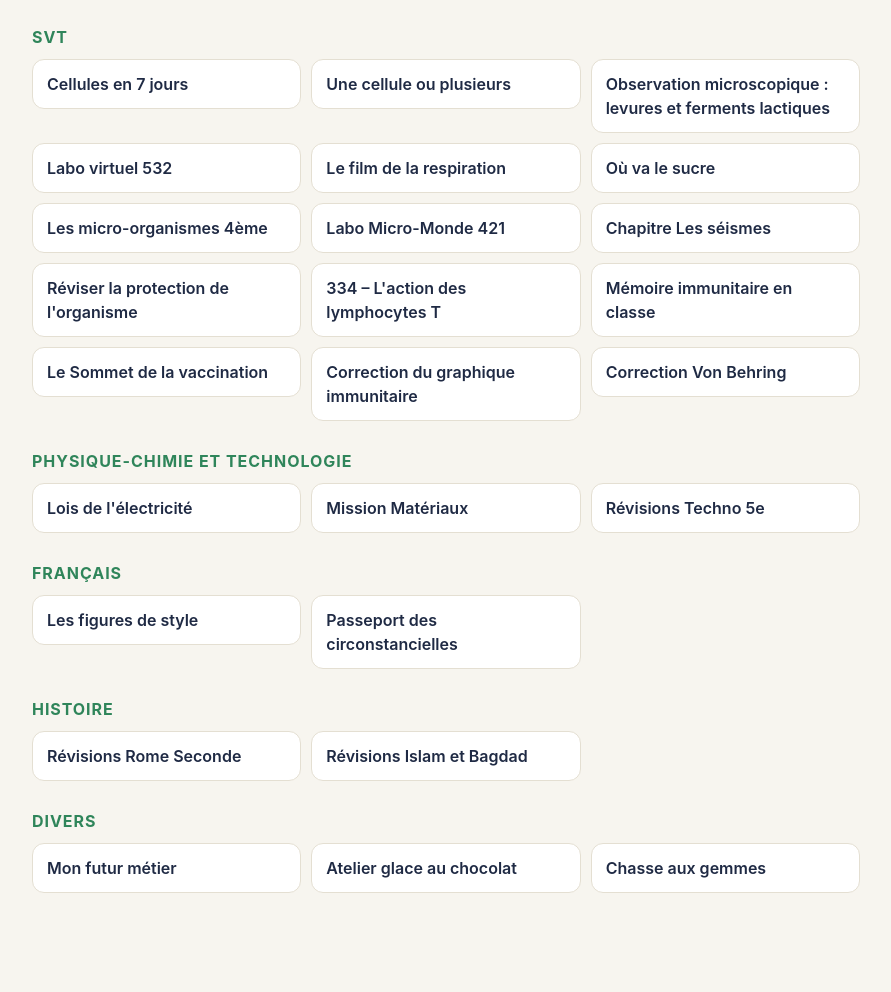
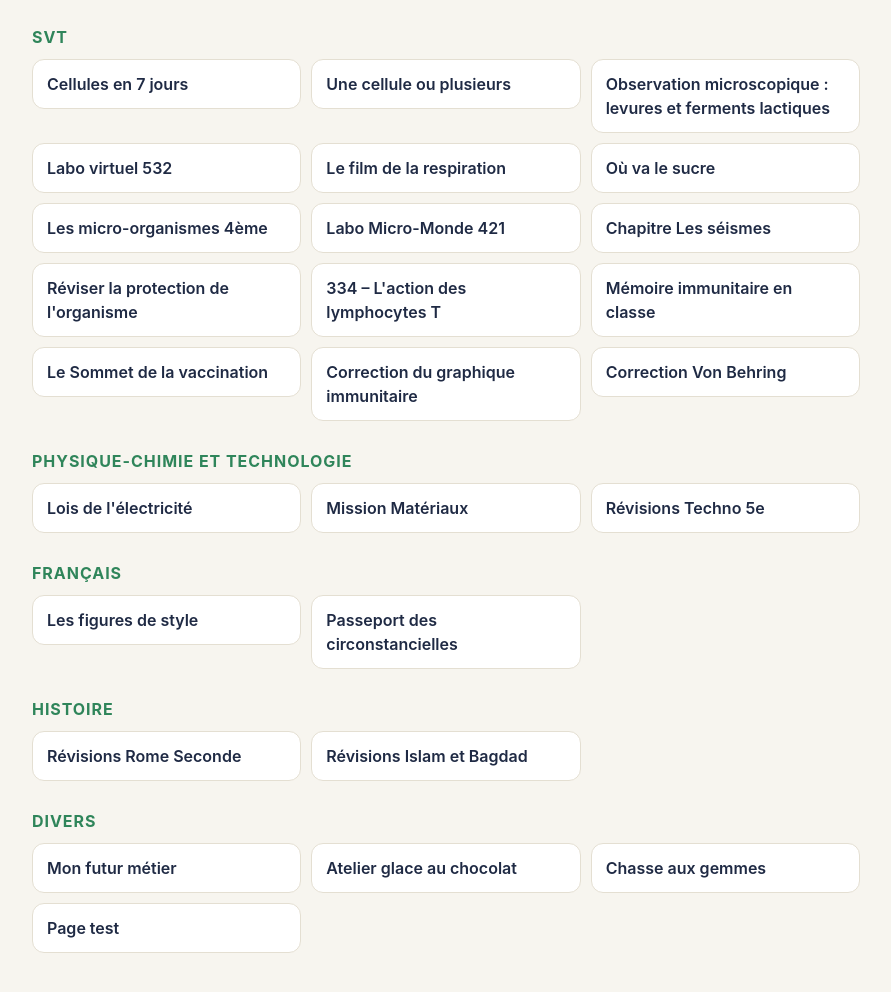
Before and after one commit to fmaillard74-byte/svt-interactif, a plain HTML site: page index.html in a window 1280 px wide. Shown: the part 102-1094 px from the top of the page, without its empty margins (194-1085 px from the left). Before the commit the page ends 1055 px from the top, so only its background shows below. Drawn offline with Linux system fonts and the light colour scheme.

Commit message:
Ajout de la page test dans l'index (rubrique Divers)
Co-Authored-By: Claude Opus 5.5 <noreply@anthropic.com>
Claude-Session: https://claude.ai/code/session_017n4nX8WKNCkZaykkSxezPJ

```diff
--- a/index.html
+++ b/index.html
@@ -66,6 +66,7 @@ a:hover{border-color:var(--acc)}
 <li><a href="mon-futur-metier.html">Mon futur métier</a></li>
 <li><a href="atelier-glace-chocolat.html">Atelier glace au chocolat</a></li>
 <li><a href="chasse-aux-gemmes.html">Chasse aux gemmes</a></li>
+<li><a href="page-test.html">Page test</a></li>
 </ul>
 </main>
 </body>
```
